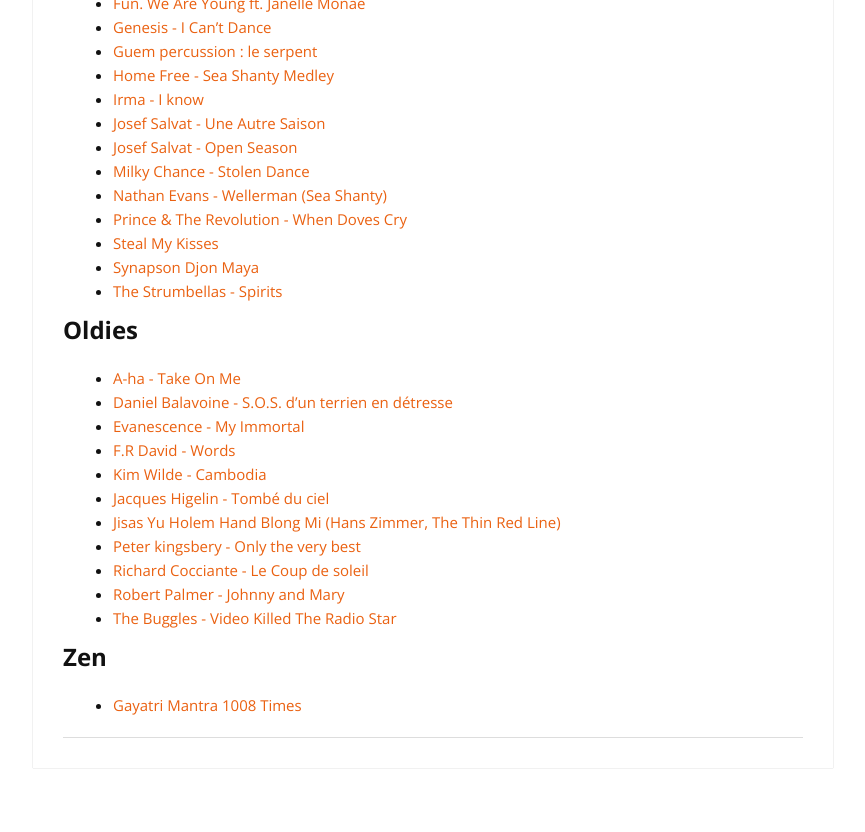
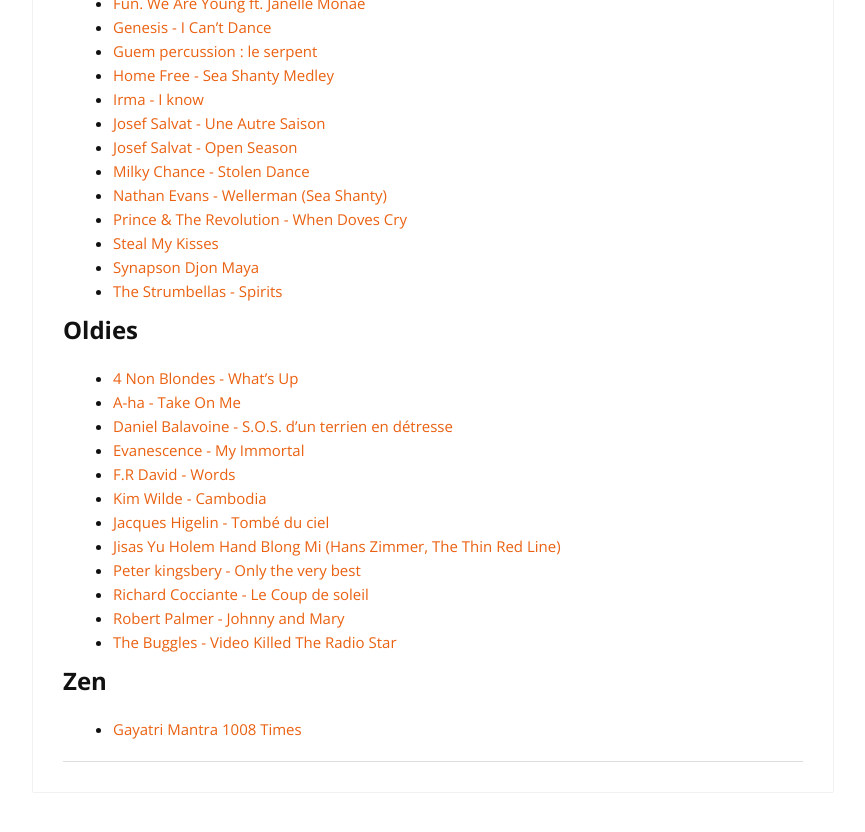
Before and after one commit to cylmat/cylmat.github.io, a Jekyll site: the page built from _pages/musics.md, in a window 1280 px wide and 900 px high, scrolled down 1462 px. Shown: the top 832 px of the window, without its empty margins (207-1072 px from the left). Built offline with Jekyll 4.4.1, drawn with Linux system fonts in a browser that asks for light colours; nearby versions of some CDN libraries.

Commit message:
Update musics.md

```diff
--- a/_pages/musics.md
+++ b/_pages/musics.md
@@ -75,6 +75,7 @@
 
 ## Oldies
 
+- [4 Non Blondes - What's Up](https://www.youtube.com/watch?v=6NXnxTNIWkc)
 - [A-ha - Take On Me](https://www.youtube.com/watch?v=djV11Xbc914)
 - [Daniel Balavoine - S.O.S. d'un terrien en détresse](https://www.youtube.com/watch?v=slCipWPDdHw)
 - [Evanescence - My Immortal](https://www.youtube.com/watch?v=5anLPw0Efmo)
```
